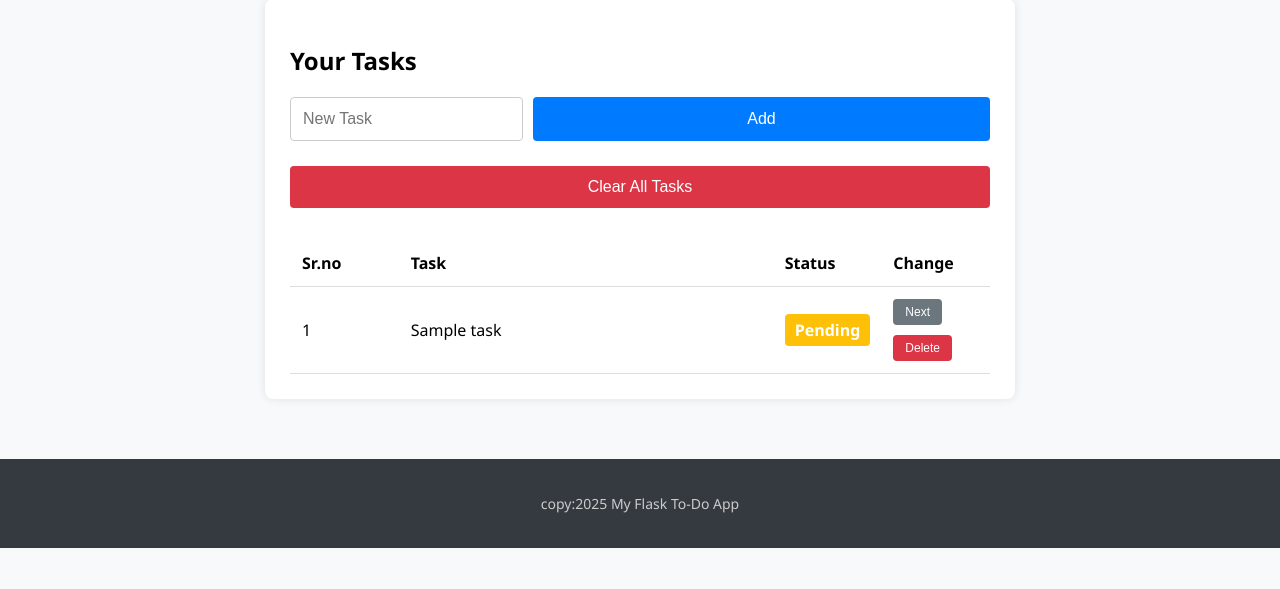
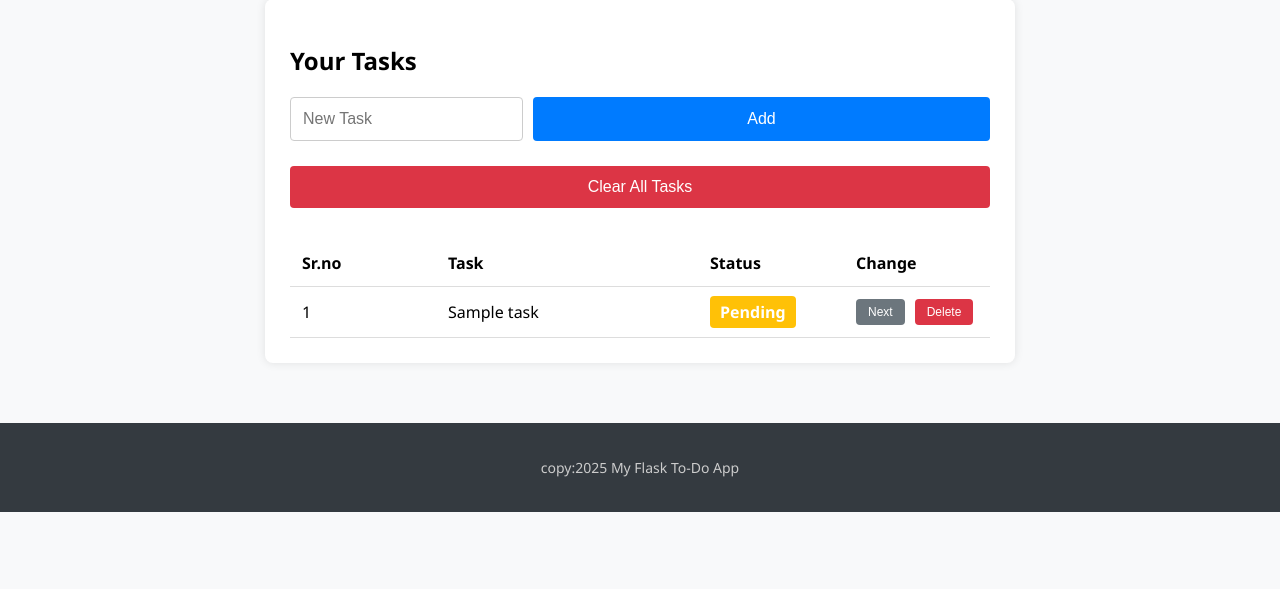
Before and after one commit to Ansh-Kothadia/Todo_App, a Flask app: page / in a window 1280 px wide. Shown: the part 211-800 px from the top of the page. Run offline with Flask 3, Linux system fonts and the light colour scheme; the visitor is signed in with stand-in values (Sample User, id 1); tables that the repository leaves empty hold one stand-in row (values such as "Sample post").

Commit message:
Update CSS 2

```diff
--- a/app/static/style.css
+++ b/app/static/style.css
@@ -161,7 +161,7 @@ footer p{
 
 .task-table td:nth-child(2),
 .task-table th:nth-child(2) {
-    width: 50%; /* Adjust as needed */
+    width: 34%; /* Adjust as needed */
     word-wrap: break-word;
     word-break: break-word;
     white-space: normal;
```
